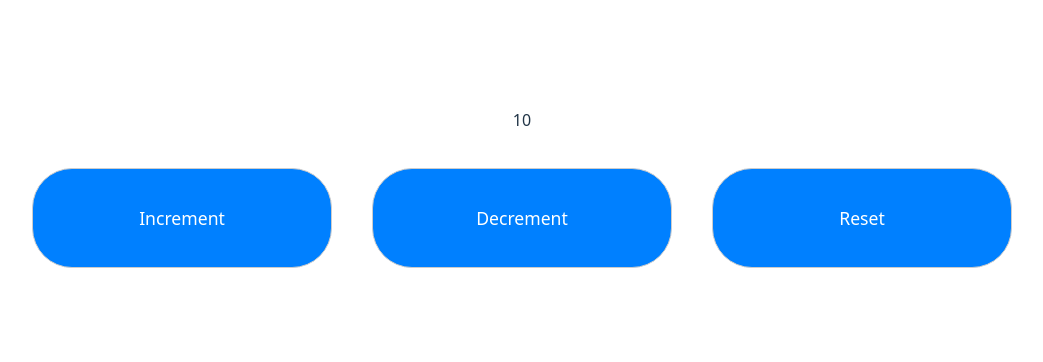
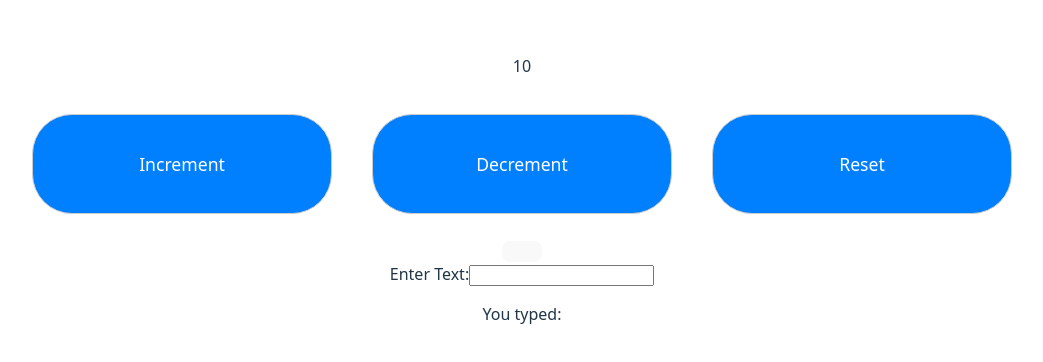
Before and after one commit to thenix05/Uek294, a React (Vite) app in the folder my-react-app/: page / in a window 1280 px wide. Shown: the part 210-572 px from the top of the page, without its empty margins (118-1161 px from the left). Built offline with nearby package versions, Linux system fonts and the light colour scheme.

Commit message:
event- handling onClick und onChange

```diff
--- a/my-react-app/src/App.jsx
+++ b/my-react-app/src/App.jsx
@@ -3,11 +3,16 @@ import reactLogo from './assets/react.svg'
 import viteLogo from '/vite.svg'
 import './App.css'
 import Counter from "./components/Counter"
+import MyButton from './components/MyButton'
+import MyInput from './components/MyInput'
+
 
 function App() {
   return (
     <div>
       <Counter></Counter>
+      <MyButton></MyButton>
+      <MyInput></MyInput>
     </div>
   )
 }
--- /dev/null
+++ b/my-react-app/src/components/MyButton.jsx
@@ -0,0 +1,9 @@
+export default function MyButton(){
+
+    const handleClick = (e) => {
+        alert("Button clicked!");
+    }
+    return(
+        <button onClick={handleClick}></button>
+    )
+}
--- /dev/null
+++ b/my-react-app/src/components/MyInput.jsx
@@ -0,0 +1,20 @@
+import {useState} from "react"
+
+export default function MyInput(){
+    const [inputValue, setInputValue] = useState("")
+
+    const handleChange = (e) => {
+        setInputValue(e.target.value)
+        console.log("Current input name", e.target.name)
+        console.log("Current input value:", e.target.value)
+    }
+    return(
+        <div>
+            <label>
+                Enter Text:
+                <input type="text" name="text" value={inputValue} onChange={handleChange}></input>
+            </label>
+            <p>You typed: {inputValue}</p>
+        </div>
+    )
+}
```
